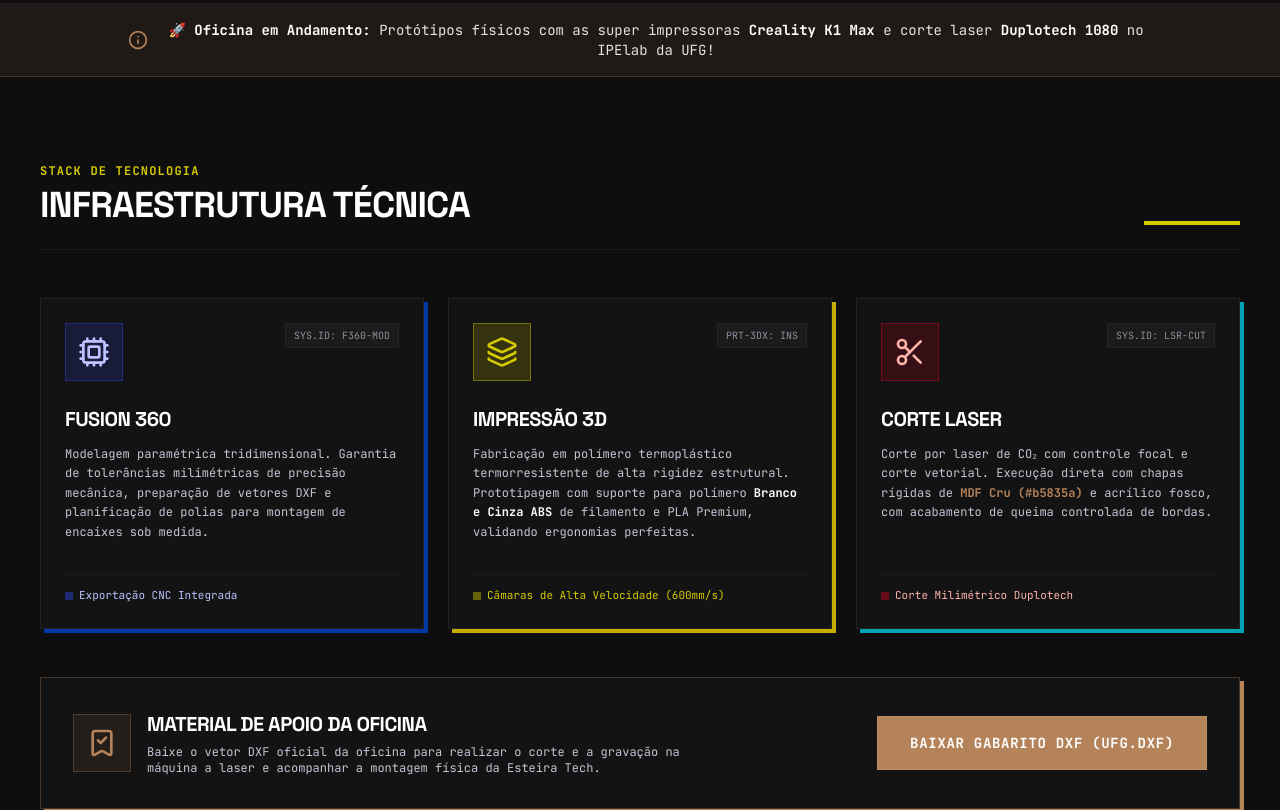
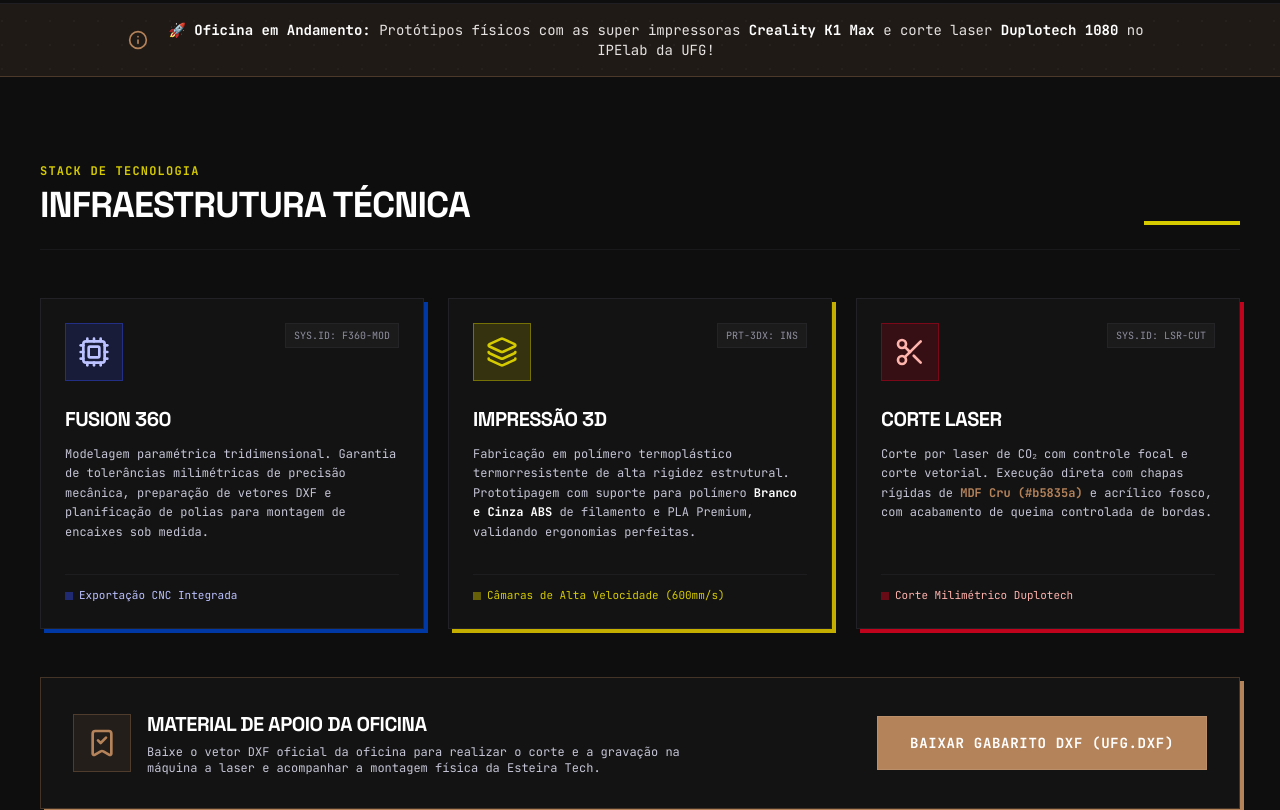
Before and after one commit to marceloengvs-hub/esteira-tech, a Next.js app: page / in a window 1280 px wide. Shown: the part 1157-1967 px from the top of the page. Built offline with nearby package versions, Linux system fonts and the light colour scheme; grey boxes are pictures that could not be loaded.

Commit message:
style: atualiza o logo do IPELab para a versao escura e restaura a paleta de cores vermelha correspondente

```diff
--- a/app/globals.css
+++ b/app/globals.css
@@ -15,9 +15,9 @@
   --color-accent-yellow: #f2dc1d;
   --color-accent-yellow-container: #c4ae00;
 
-  /* Turquesa/Ciano (do logo do IPELab - substituindo o vermelho) */
-  --color-accent-red: #80f3ff;
-  --color-accent-red-container: #00a2b5;
+  /* Vermelho (do logo do IPELab) */
+  --color-accent-red: #ffb3ad;
+  --color-accent-red-container: #bf031c;
 }
 
 .font-display {
@@ -30,7 +30,7 @@
 
 @layer utilities {
   .tech-mesh {
-    background-image: radial-gradient(circle at 2px 2px, rgba(128, 243, 255, 0.04) 1px, transparent 0);
+    background-image: radial-gradient(circle at 2px 2px, rgba(188, 194, 255, 0.04) 1px, transparent 0);
     background-size: 24px 24px;
   }
 }
@@ -82,7 +82,7 @@
   transition: all 0.3s cubic-bezier(0.16, 1, 0.3, 1);
 }
 .glow-red:hover {
-  box-shadow: 0 0 24px 2px rgba(0, 162, 181, 0.4);
+  box-shadow: 0 0 24px 2px rgba(191, 3, 28, 0.4);
   border-color: var(--color-accent-red) !important;
   transform: translateY(-2px);
 }
```
Also changed, not shown: public/logo-ipelab-light.png (added), public/logo-ipelab.png.
